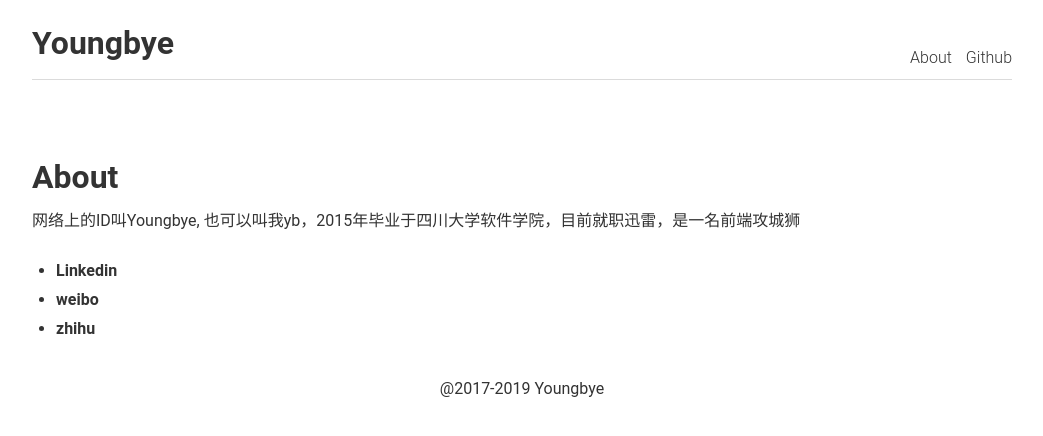
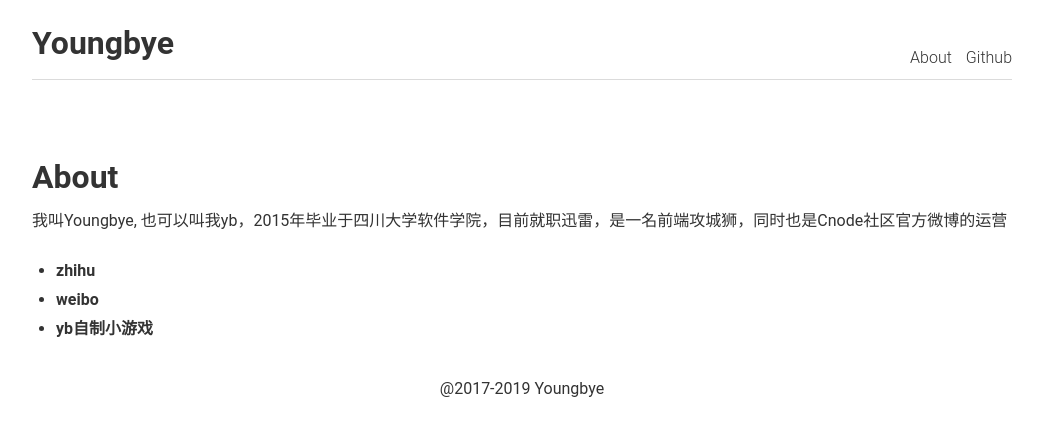
Before and after one commit to kidbai/kidbai.github.io, a Jekyll site: the page built from about.md, in a window 1280 px wide. Shown: the top 436 px of the page, without its empty margins (118-1161 px from the left). Built offline with Jekyll 4.4.1, drawn with Linux system fonts in a browser that asks for light colours.

Commit message:
feat(about): uPDATE

```diff
--- a/about.md
+++ b/about.md
@@ -4,8 +4,8 @@ title: About
 ---
 ## About
 
-网络上的ID叫Youngbye, 也可以叫我yb，2015年毕业于四川大学软件学院，目前就职迅雷，是一名前端攻城狮
+我叫Youngbye, 也可以叫我yb，2015年毕业于四川大学软件学院，目前就职迅雷，是一名前端攻城狮，同时也是Cnode社区官方微博的运营
 
-- [Linkedin](https://cn.linkedin.com/in/%E6%9F%8F-%E6%9D%A8-024042116)
+- [zhihu](https://www.zhihu.com/people/youngbye/activities)
 - [weibo](http://weibo.com/u/2182384477/home?wvr=5)
-- [zhihu](https://www.zhihu.com/people/youngbye/activities)
+- [yb自制小游戏](https://kidbai.github.io/youngbye.github.io/#/)
```
